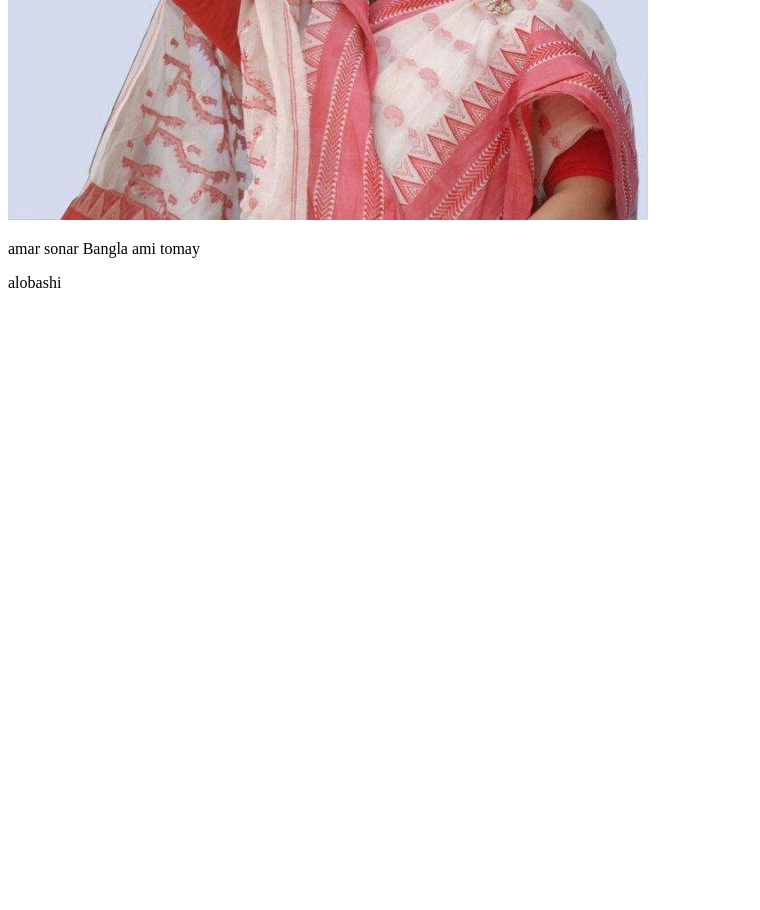
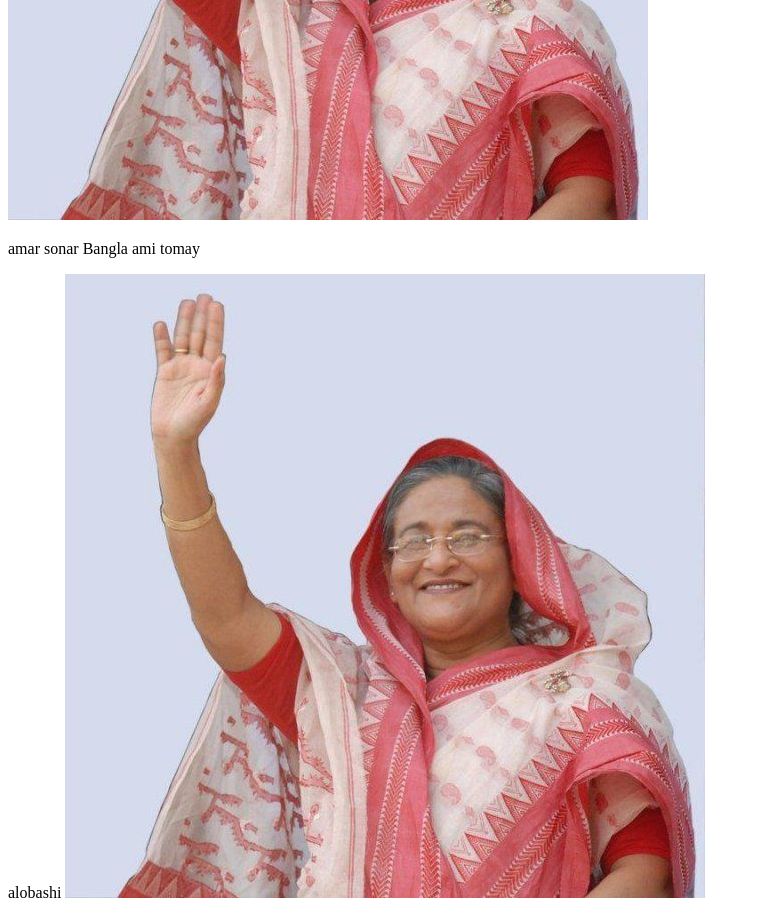
Before and after one commit to mojibar12/my-second-repo, a plain HTML site: page index.html in a window 1280 px wide. Shown: the part 500-1410 px from the top of the page, without its empty margins (0-760 px from the left). Before the commit the page ends 800 px from the top, so only its background shows below. Drawn offline with Linux system fonts and the light colour scheme.

Commit message:
seikh hasina apa

```diff
--- a/index.html
+++ b/index.html
@@ -11,7 +11,10 @@
     <h6>Amar sonar Bangla ami tomay valobashi</h6>
     <p>Manush manusher jonno jibon jiboner jonno aktu sohanuvuti ki manush peta parena</p>
     <img class="putu" src="seikh hasina.jpg" alt="">
-    <p>amar sonar Bangla ami tomay </p>
+    <p>amar sonar Bangla ami tomay
+
+    </p>
     alobashi
+    <img src="seikh hasina.jpg" alt="">
 </body>
 </html>
```
